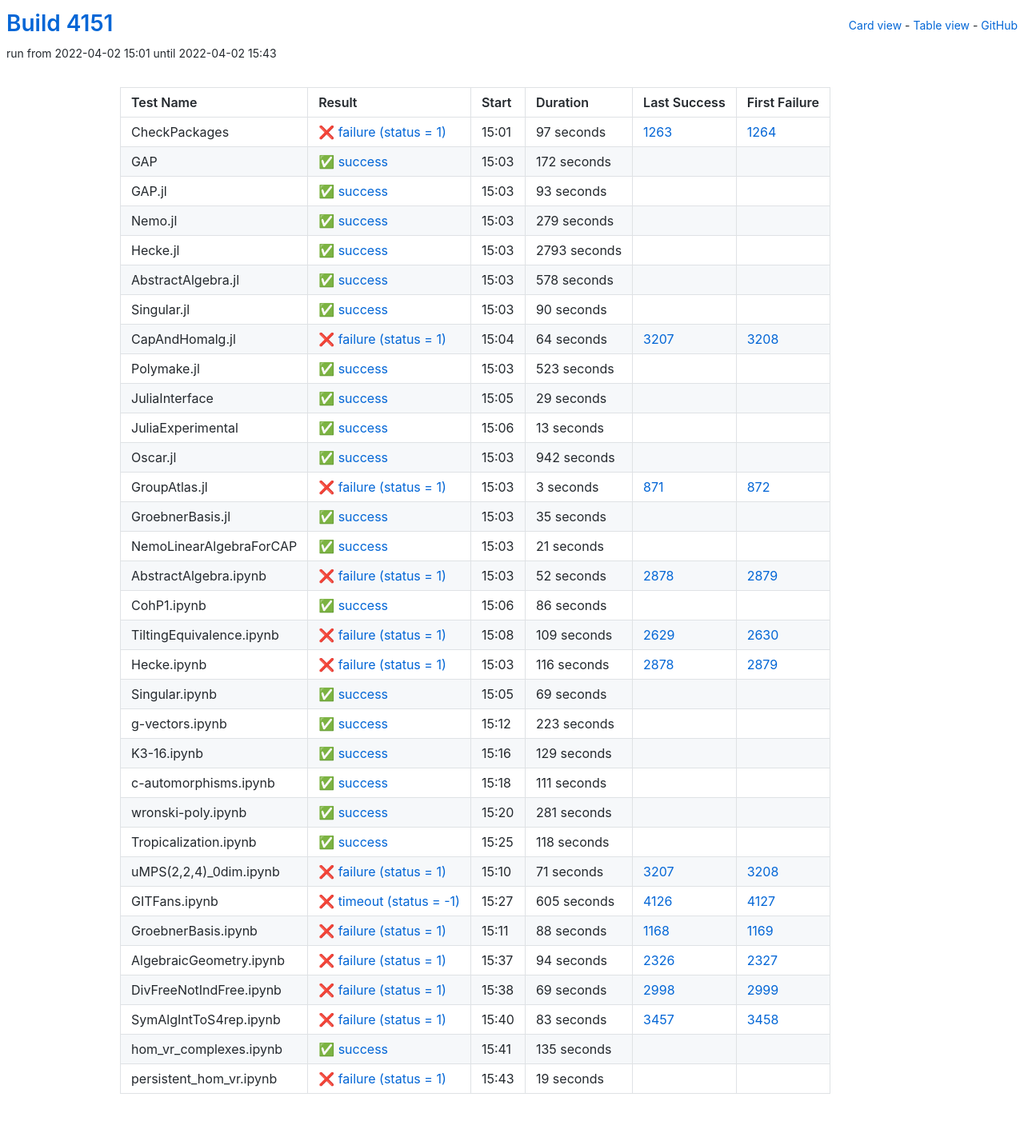
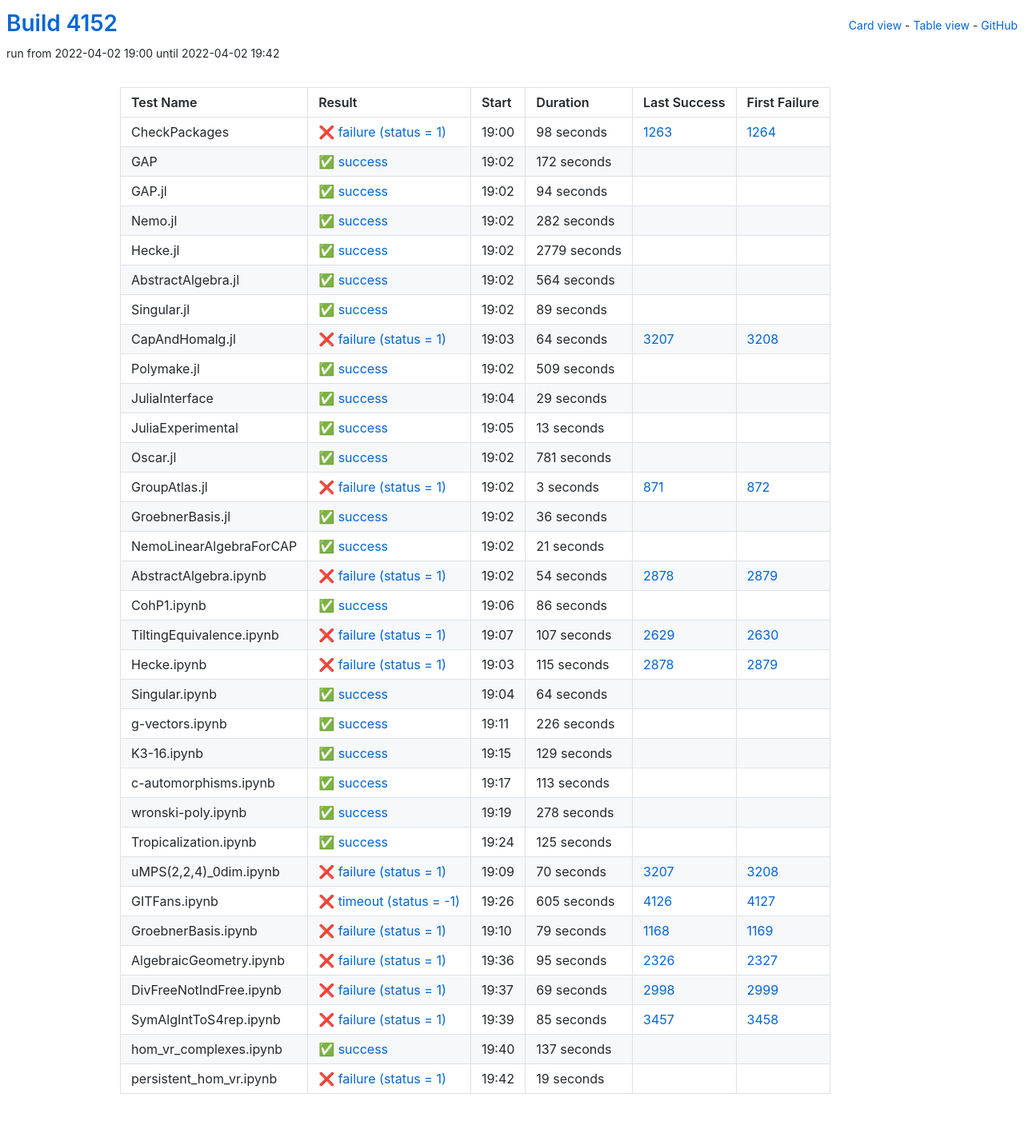
Before and after one commit to oscar-system/oscar-ci-status-stable, a Jekyll site: the page built from table.html, in a window 1280 px wide. Shown: the whole page at 80% size. Built offline with Jekyll 4.4.1, drawn with Linux system fonts in a browser that asks for light colours.

Commit message:
Build #4152

```diff
--- a/_data/ci.yml
+++ b/_data/ci.yml
@@ -1,6 +1,6 @@
 ---
-build: 4151
-build_url: https://oscarci.mathematik.uni-kl.de/job/oscar-stable/4151/
+build: 4152
+build_url: https://oscarci.mathematik.uni-kl.de/job/oscar-stable/4152/
 job: oscar-stable
 organization: oscar-system
 repo: oscar-ci-status-stable
@@ -8,20 +8,20 @@ repourl: https://github.com/oscar-system/oscar-ci-status-stable
 tests:
 - name: CheckPackages
   id: checkpackages
-  log: https://oscarci.mathematik.uni-kl.de/job/oscar-stable/4151/artifact/logs/build-4151/CheckPackages.log
-  start: 2022-04-02 15:01
+  log: https://oscarci.mathematik.uni-kl.de/job/oscar-stable/4152/artifact/logs/build-4152/CheckPackages.log
+  start: 2022-04-02 19:00
   success: false
   exitcode: 1
   status: failure
-  duration: 97
+  duration: 98
   last_success: 1263
   last_success_url: https://oscarci.mathematik.uni-kl.de/job/oscar-stable/1263/
   first_failure: 1264
   first_failure_url: https://oscarci.mathematik.uni-kl.de/job/oscar-stable/1264/
 - name: GAP
   id: gap
-  log: https://oscarci.mathematik.uni-kl.de/job/oscar-stable/4151/artifact/logs/build-4151/GAP.log
-  start: 2022-04-02 15:03
+  log: https://oscarci.mathematik.uni-kl.de/job/oscar-stable/4152/artifact/logs/build-4152/GAP.log
+  start: 2022-04-02 19:02
   success: true
   exitcode: 0
   status: success
@@ -32,68 +32,68 @@ tests:
   first_failure_url:
 - name: GAP.jl
   id: gap-jl
-  log: https://oscarci.mathematik.uni-kl.de/job/oscar-stable/4151/artifact/logs/build-4151/GAP.jl.log
-  start: 2022-04-02 15:03
+  log: https://oscarci.mathematik.uni-kl.de/job/oscar-stable/4152/artifact/logs/build-4152/GAP.jl.log
+  start: 2022-04-02 19:02
   success: true
   exitcode: 0
   status: success
-  duration: 93
+  duration: 94
   last_success: false
   last_success_url:
   first_failure: false
   first_failure_url:
 - name: Nemo.jl
   id: nemo-jl
-  log: https://oscarci.mathematik.uni-kl.de/job/oscar-stable/4151/artifact/logs/build-4151/Nemo.jl.log
-  start: 2022-04-02 15:03
+  log: https://oscarci.mathematik.uni-kl.de/job/oscar-stable/4152/artifact/logs/build-4152/Nemo.jl.log
+  start: 2022-04-02 19:02
   success: true
   exitcode: 0
   status: success
-  duration: 279
+  duration: 282
   last_success: false
   last_success_url:
   first_failure: false
   first_failure_url:
 - name: Hecke.jl
   id: hecke-jl
-  log: https://oscarci.mathematik.uni-kl.de/job/oscar-stable/4151/artifact/logs/build-4151/Hecke.jl.log
-  start: 2022-04-02 15:03
+  log: https://oscarci.mathematik.uni-kl.de/job/oscar-stable/4152/artifact/logs/build-4152/Hecke.jl.log
+  start: 2022-04-02 19:02
   success: true
   exitcode: 0
   status: success
-  duration: 2793
+  duration: 2779
   last_success: false
   last_success_url:
   first_failure: false
   first_failure_url:
 - name: AbstractAlgebra.jl
   id: abstractalgebra-jl
-  log: https://oscarci.mathematik.uni-kl.de/job/oscar-stable/4151/artifact/logs/build-4151/AbstractAlgebra.jl.log
-  start: 2022-04-02 15:03
+  log: https://oscarci.mathematik.uni-kl.de/job/oscar-stable/4152/artifact/logs/build-4152/AbstractAlgebra.jl.log
+  start: 2022-04-02 19:02
   success: true
   exitcode: 0
   status: success
-  duration: 578
+  duration: 564
   last_success: false
   last_success_url:
   first_failure: false
   first_failure_url:
 - name: Singular.jl
   id: singular-jl
-  log: https://oscarci.mathematik.uni-kl.de/job/oscar-stable/4151/artifact/logs/build-4151/Singular.jl.log
-  start: 2022-04-02 15:03
+  log: https://oscarci.mathematik.uni-kl.de/job/oscar-stable/4152/artifact/logs/build-4152/Singular.jl.log
+  start: 2022-04-02 19:02
   success: true
   exitcode: 0
   status: success
-  duration: 90
+  duration: 89
   last_success: false
   last_success_url:
   first_failure: false
   first_failure_url:
 - name: CapAndHomalg.jl
   id: capandhomalg-jl
-  log: https://oscarci.mathematik.uni-kl.de/job/oscar-stable/4151/artifact/logs/build-4151/CapAndHomalg.jl.log
-  start: 2022-04-02 15:04
+  log: https://oscarci.mathematik.uni-kl.de/job/oscar-stable/4152/artifact/logs/build-4152/CapAndHomalg.jl.log
+  start: 2022-04-02 19:03
   success: false
   exitcode: 1
   status: failure
@@ -104,20 +104,20 @@ tests:
   first_failure_url: https://oscarci.mathematik.uni-kl.de/job/oscar-stable/3208/
 - name: Polymake.jl
   id: polymake-jl
-  log: https://oscarci.mathematik.uni-kl.de/job/oscar-stable/4151/artifact/logs/build-4151/Polymake.jl.log
-  start: 2022-04-02 15:03
+  log: https://oscarci.mathematik.uni-kl.de/job/oscar-stable/4152/artifact/logs/build-4152/Polymake.jl.log
+  start: 2022-04-02 19:02
   success: true
   exitcode: 0
   status: success
-  duration: 523
+  duration: 509
   last_success: false
   last_success_url:
   first_failure: false
   first_failure_url:
 - name: JuliaInterface
   id: juliainterface
-  log: https://oscarci.mathematik.uni-kl.de/job/oscar-stable/4151/artifact/logs/build-4151/JuliaInterface.log
-  start: 2022-04-02 15:05
+  log: https://oscarci.mathematik.uni-kl.de/job/oscar-stable/4152/artifact/logs/build-4152/JuliaInterface.log
+  start: 2022-04-02 19:04
   success: true
   exitcode: 0
   status: success
@@ -128,8 +128,8 @@ tests:
   first_failure_url:
 - name: JuliaExperimental
   id: juliaexperimental
-  log: https://oscarci.mathematik.uni-kl.de/job/oscar-stable/4151/artifact/logs/build-4151/JuliaExperimental.log
-  start: 2022-04-02 15:06
+  log: https://oscarci.mathematik.uni-kl.de/job/oscar-stable/4152/artifact/logs/build-4152/JuliaExperimental.log
+  start: 2022-04-02 19:05
   success: true
   exitcode: 0
   status: success
@@ -140,20 +140,20 @@ tests:
   first_failure_url:
 - name: Oscar.jl
   id: oscar-jl
-  log: https://oscarci.mathematik.uni-kl.de/job/oscar-stable/4151/artifact/logs/build-4151/Oscar.jl.log
-  start: 2022-04-02 15:03
+  log: https://oscarci.mathematik.uni-kl.de/job/oscar-stable/4152/artifact/logs/build-4152/Oscar.jl.log
+  start: 2022-04-02 19:02
   success: true
   exitcode: 0
   status: success
-  duration: 942
+  duration: 781
   last_success: false
   last_success_url:
   first_failure: false
   first_failure_url:
 - name: GroupAtlas.jl
   id: groupatlas-jl
-  log: https://oscarci.mathematik.uni-kl.de/job/oscar-stable/4151/artifact/logs/build-4151/GroupAtlas.jl.log
-  start: 2022-04-02 15:03
+  log: https://oscarci.mathematik.uni-kl.de/job/oscar-stable/4152/artifact/logs/build-4152/GroupAtlas.jl.log
+  start: 2022-04-02 19:02
   success: false
   exitcode: 1
   status: failure
@@ -164,20 +164,20 @@ tests:
   first_failure_url: https://oscarci.mathematik.uni-kl.de/job/oscar-stable/872/
 - name: GroebnerBasis.jl
   id: groebnerbasis-jl
-  log: https://oscarci.mathematik.uni-kl.de/job/oscar-stable/4151/artifact/logs/build-4151/GroebnerBasis.jl.log
-  start: 2022-04-02 15:03
+  log: https://oscarci.mathematik.uni-kl.de/job/oscar-stable/4152/artifact/logs/build-4152/GroebnerBasis.jl.log
+  start: 2022-04-02 19:02
   success: true
   exitcode: 0
   status: success
-  duration: 35
+  duration: 36
   last_success: false
   last_success_url:
   first_failure: false
   first_failure_url:
 - name: NemoLinearAlgebraForCAP
   id: nemolinearalgebraforcap
-  log: https://oscarci.mathematik.uni-kl.de/job/oscar-stable/4151/artifact/logs/build-4151/NemoLinearAlgebraForCAP.log
-  start: 2022-04-02 15:03
+  log: https://oscarci.mathematik.uni-kl.de/job/oscar-stable/4152/artifact/logs/build-4152/NemoLinearAlgebraForCAP.log
+  start: 2022-04-02 19:02
   success: true
   exitcode: 0
   status: success
@@ -188,20 +188,20 @@ tests:
   first_failure_url:
 - name: AbstractAlgebra.ipynb
   id: abstractalgebra-ipynb
-  log: https://oscarci.mathematik.uni-kl.de/job/oscar-stable/4151/artifact/logs/build-4151/AbstractAlgebra.ipynb.log
-  start: 2022-04-02 15:03
+  log: https://oscarci.mathematik.uni-kl.de/job/oscar-stable/4152/artifact/logs/build-4152/AbstractAlgebra.ipynb.log
+  start: 2022-04-02 19:02
   success: false
   exitcode: 1
   status: failure
-  duration: 52
+  duration: 54
   last_success: 2878
   last_success_url: https://oscarci.mathematik.uni-kl.de/job/oscar-stable/2878/
   first_failure: 2879
   first_failure_url: https://oscarci.mathematik.uni-kl.de/job/oscar-stable/2879/
 - name: CohP1.ipynb
   id: cohp1-ipynb
-  log: https://oscarci.mathematik.uni-kl.de/job/oscar-stable/4151/artifact/logs/build-4151/CohP1.ipynb.log
-  start: 2022-04-02 15:06
+  log: https://oscarci.mathematik.uni-kl.de/job/oscar-stable/4152/artifact/logs/build-4152/CohP1.ipynb.log
+  start: 2022-04-02 19:06
   success: true
   exitcode: 0
   status: success
@@ -212,56 +212,56 @@ tests:
   first_failure_url:
 - name: TiltingEquivalence.ipynb
   id: tiltingequivalence-ipynb
-  log: https://oscarci.mathematik.uni-kl.de/job/oscar-stable/4151/artifact/logs/build-4151/TiltingEquivalence.ipynb.log
-  start: 2022-04-02 15:08
+  log: https://oscarci.mathematik.uni-kl.de/job/oscar-stable/4152/artifact/logs/build-4152/TiltingEquivalence.ipynb.log
+  start: 2022-04-02 19:07
   success: false
   exitcode: 1
   status: failure
-  duration: 109
+  duration: 107
   last_success: 2629
   last_success_url: https://oscarci.mathematik.uni-kl.de/job/oscar-stable/2629/
   first_failure: 2630
   first_failure_url: https://oscarci.mathematik.uni-kl.de/job/oscar-stable/2630/
 - name: Hecke.ipynb
   id: hecke-ipynb
-  log: https://oscarci.mathematik.uni-kl.de/job/oscar-stable/4151/artifact/logs/build-4151/Hecke.ipynb.log
-  start: 2022-04-02 15:03
+  log: https://oscarci.mathematik.uni-kl.de/job/oscar-stable/4152/artifact/logs/build-4152/Hecke.ipynb.log
+  start: 2022-04-02 19:03
   success: false
   exitcode: 1
   status: failure
-  duration: 116
+  duration: 115
   last_success: 2878
   last_success_url: https://oscarci.mathematik.uni-kl.de/job/oscar-stable/2878/
   first_failure: 2879
   first_failure_url: https://oscarci.mathematik.uni-kl.de/job/oscar-stable/2879/
 - name: Singular.ipynb
   id: singular-ipynb
-  log: https://oscarci.mathematik.uni-kl.de/job/oscar-stable/4151/artifact/logs/build-4151/Singular.ipynb.log
-  start: 2022-04-02 15:05
+  log: https://oscarci.mathematik.uni-kl.de/job/oscar-stable/4152/artifact/logs/build-4152/Singular.ipynb.log
+  start: 2022-04-02 19:04
   success: true
   exitcode: 0
   status: success
-  duration: 69
+  duration: 64
   last_success: false
   last_success_url:
   first_failure: false
   first_failure_url:
 - name: g-vectors.ipynb
   id: g-vectors-ipynb
-  log: https://oscarci.mathematik.uni-kl.de/job/oscar-stable/4151/artifact/logs/build-4151/g-vectors.ipynb.log
-  start: 2022-04-02 15:12
+  log: https://oscarci.mathematik.uni-kl.de/job/oscar-stable/4152/artifact/logs/build-4152/g-vectors.ipynb.log
+  start: 2022-04-02 19:11
   success: true
   exitcode: 0
   status: success
-  duration: 223
+  duration: 226
   last_success: false
   last_success_url:
   first_failure: false
   first_failure_url:
 - name: K3-16.ipynb
   id: k3-16-ipynb
-  log: https://oscarci.mathematik.uni-kl.de/job/oscar-stable/4151/artifact/logs/build-4151/K3-16.ipynb.log
-  start: 2022-04-02 15:16
+  log: https://oscarci.mathematik.uni-kl.de/job/oscar-stable/4152/artifact/logs/build-4152/K3-16.ipynb.log
+  start: 2022-04-02 19:15
   success: true
   exitcode: 0
   status: success
@@ -272,56 +272,56 @@ tests:
   first_failure_url:
 - name: c-automorphisms.ipynb
   id: c-automorphisms-ipynb
-  log: https://oscarci.mathematik.uni-kl.de/job/oscar-stable/4151/artifact/logs/build-4151/c-automorphisms.ipynb.log
-  start: 2022-04-02 15:18
+  log: https://oscarci.mathematik.uni-kl.de/job/oscar-stable/4152/artifact/logs/build-4152/c-automorphisms.ipynb.log
+  start: 2022-04-02 19:17
   success: true
   exitcode: 0
   status: success
-  duration: 111
+  duration: 113
   last_success: false
   last_success_url:
   first_failure: false
   first_failure_url:
 - name: wronski-poly.ipynb
   id: wronski-poly-ipynb
-  log: https://oscarci.mathematik.uni-kl.de/job/oscar-stable/4151/artifact/logs/build-4151/wronski-poly.ipynb.log
-  start: 2022-04-02 15:20
+  log: https://oscarci.mathematik.uni-kl.de/job/oscar-stable/4152/artifact/logs/build-4152/wronski-poly.ipynb.log
+  start: 2022-04-02 19:19
   success: true
   exitcode: 0
   status: success
-  duration: 281
+  duration: 278
   last_success: false
   last_success_url:
   first_failure: false
   first_failure_url:
 - name: Tropicalization.ipynb
   id: tropicalization-ipynb
-  log: https://oscarci.mathematik.uni-kl.de/job/oscar-stable/4151/artifact/logs/build-4151/Tropicalization.ipynb.log
-  start: 2022-04-02 15:25
+  log: https://oscarci.mathematik.uni-kl.de/job/oscar-stable/4152/artifact/logs/build-4152/Tropicalization.ipynb.log
+  start: 2022-04-02 19:24
   success: true
   exitcode: 0
   status: success
-  duration: 118
+  duration: 125
   last_success: false
   last_success_url:
   first_failure: false
   first_failure_url:
 - name: uMPS(2,2,4)_0dim.ipynb
   id: umps-2-2-4-0dim-ipynb
-  log: https://oscarci.mathematik.uni-kl.de/job/oscar-stable/4151/artifact/logs/build-4151/uMPS-2-2-4-_0dim.ipynb.log
-  start: 2022-04-02 15:10
+  log: https://oscarci.mathematik.uni-kl.de/job/oscar-stable/4152/artifact/logs/build-4152/uMPS-2-2-4-_0dim.ipynb.log
+  start: 2022-04-02 19:09
   success: false
   exitcode: 1
   status: failure
-  duration: 71
+  duration: 70
   last_success: 3207
   last_success_url: https://oscarci.mathematik.uni-kl.de/job/oscar-stable/3207/
   first_failure: 3208
   first_failure_url: https://oscarci.mathematik.uni-kl.de/job/oscar-stable/3208/
 - name: GITFans.ipynb
   id: gitfans-ipynb
-  log: https://oscarci.mathematik.uni-kl.de/job/oscar-stable/4151/artifact/logs/build-4151/GITFans.ipynb.log
-  start: 2022-04-02 15:27
+  log: https://oscarci.mathematik.uni-kl.de/job/oscar-stable/4152/artifact/logs/build-4152/GITFans.ipynb.log
+  start: 2022-04-02 19:26
   success: false
   exitcode: -1
   status: timeout
@@ -332,32 +332,32 @@ tests:
   first_failure_url: https://oscarci.mathematik.uni-kl.de/job/oscar-stable/4127/
 - name: GroebnerBasis.ipynb
   id: groebnerbasis-ipynb
-  log: https://oscarci.mathematik.uni-kl.de/job/oscar-stable/4151/artifact/logs/build-4151/GroebnerBasis.ipynb.log
-  start: 2022-04-02 15:11
+  log: https://oscarci.mathematik.uni-kl.de/job/oscar-stable/4152/artifact/logs/build-4152/GroebnerBasis.ipynb.log
+  start: 2022-04-02 19:10
   success: false
   exitcode: 1
   status: failure
-  duration: 88
+  duration: 79
   last_success: 1168
   last_success_url: https://oscarci.mathematik.uni-kl.de/job/oscar-stable/1168/
   first_failure: 1169
   first_failure_url: https://oscarci.mathematik.uni-kl.de/job/oscar-stable/1169/
 - name: AlgebraicGeometry.ipynb
   id: algebraicgeometry-ipynb
-  log: https://oscarci.mathematik.uni-kl.de/job/oscar-stable/4151/artifact/logs/build-4151/AlgebraicGeometry.ipynb.log
-  start: 2022-04-02 15:37
+  log: https://oscarci.mathematik.uni-kl.de/job/oscar-stable/4152/artifact/logs/build-4152/AlgebraicGeometry.ipynb.log
+  start: 2022-04-02 19:36
   success: false
   exitcode: 1
   status: failure
-  duration: 94
+  duration: 95
   last_success: 2326
   last_success_url: https://oscarci.mathematik.uni-kl.de/job/oscar-stable/2326/
   first_failure: 2327
   first_failure_url: https://oscarci.mathematik.uni-kl.de/job/oscar-stable/2327/
 - name: DivFreeNotIndFree.ipynb
   id: divfreenotindfree-ipynb
-  log: https://oscarci.mathematik.uni-kl.de/job/oscar-stable/4151/artifact/logs/build-4151/DivFreeNotIndFree.ipynb.log
-  start: 2022-04-02 15:38
+  log: https://oscarci.mathematik.uni-kl.de/job/oscar-stable/4152/artifact/logs/build-4152/DivFreeNotIndFree.ipynb.log
+  start: 2022-04-02 19:37
   success: false
   exitcode: 1
   status: failure
@@ -368,32 +368,32 @@ tests:
   first_failure_url: https://oscarci.mathematik.uni-kl.de/job/oscar-stable/2999/
 - name: SymAlgIntToS4rep.ipynb
   id: symalginttos4rep-ipynb
-  log: https://oscarci.mathematik.uni-kl.de/job/oscar-stable/4151/artifact/logs/build-4151/SymAlgIntToS4rep.ipynb.log
-  start: 2022-04-02 15:40
+  log: https://oscarci.mathematik.uni-kl.de/job/oscar-stable/4152/artifact/logs/build-4152/SymAlgIntToS4rep.ipynb.log
+  start: 2022-04-02 19:39
   success: false
   exitcode: 1
   status: failure
-  duration: 83
+  duration: 85
   last_success: 3457
   last_success_url: https://oscarci.mathematik.uni-kl.de/job/oscar-stable/3457/
   first_failure: 3458
   first_failure_url: https://oscarci.mathematik.uni-kl.de/job/oscar-stable/3458/
 - name: hom_vr_complexes.ipynb
   id: hom-vr-complexes-ipynb
-  log: https://oscarci.mathematik.uni-kl.de/job/oscar-stable/4151/artifact/logs/build-4151/hom_vr_complexes.ipynb.log
-  start: 2022-04-02 15:41
+  log: https://oscarci.mathematik.uni-kl.de/job/oscar-stable/4152/artifact/logs/build-4152/hom_vr_complexes.ipynb.log
+  start: 2022-04-02 19:40
   success: true
   exitcode: 0
   status: success
-  duration: 135
+  duration: 137
   last_success: false
   last_success_url:
   first_failure: false
   first_failure_url:
 - name: persistent_hom_vr.ipynb
   id: persistent-hom-vr-ipynb
-  log: https://oscarci.mathematik.uni-kl.de/job/oscar-stable/4151/artifact/logs/build-4151/persistent_hom_vr.ipynb.log
-  start: 2022-04-02 15:43
+  log: https://oscarci.mathematik.uni-kl.de/job/oscar-stable/4152/artifact/logs/build-4152/persistent_hom_vr.ipynb.log
+  start: 2022-04-02 19:42
   success: false
   exitcode: 1
   status: failure
```
Also changed, not shown: README.md.
